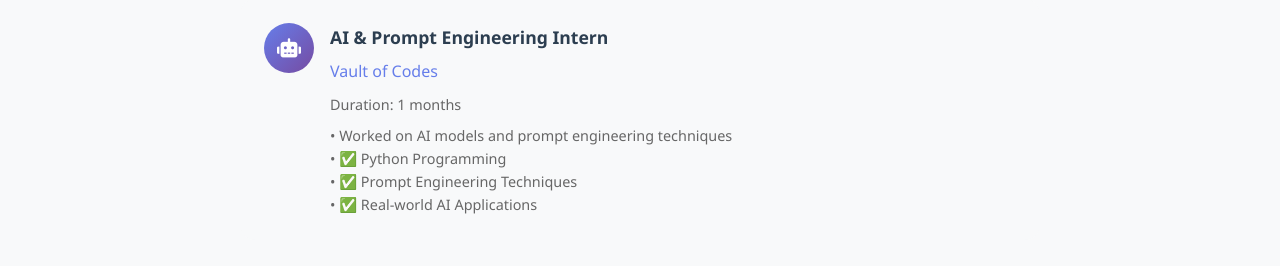
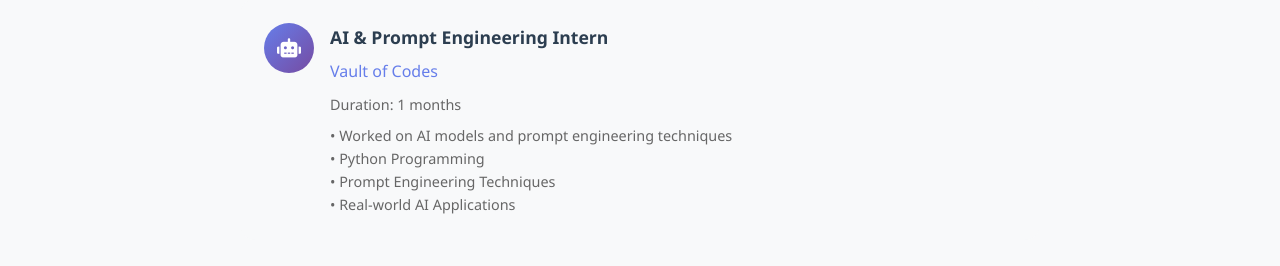
Before and after one commit to Indulahari/myportfolio, a plain HTML site: page index.html in a window 1280 px wide. Shown: the part 1800-2066 px from the top of the page. Drawn offline with nearby package versions, Linux system fonts and the light colour scheme.

Commit message:
index.html

```diff
--- a/index.html
+++ b/index.html
@@ -502,9 +502,9 @@
              <p class="company">Vault of Codes</p>
              <p class="duration">Duration: 1 months</p>
              <p class="description">• Worked on AI models and prompt engineering techniques<br>
-             • ✅ Python Programming<br>
-             • ✅ Prompt Engineering Techniques<br>
-             • ✅ Real-world AI Applications<br>
+             •  Python Programming<br>
+             •  Prompt Engineering Techniques<br>
+             •  Real-world AI Applications<br>
             </p>
            </div>
          </div>
```
